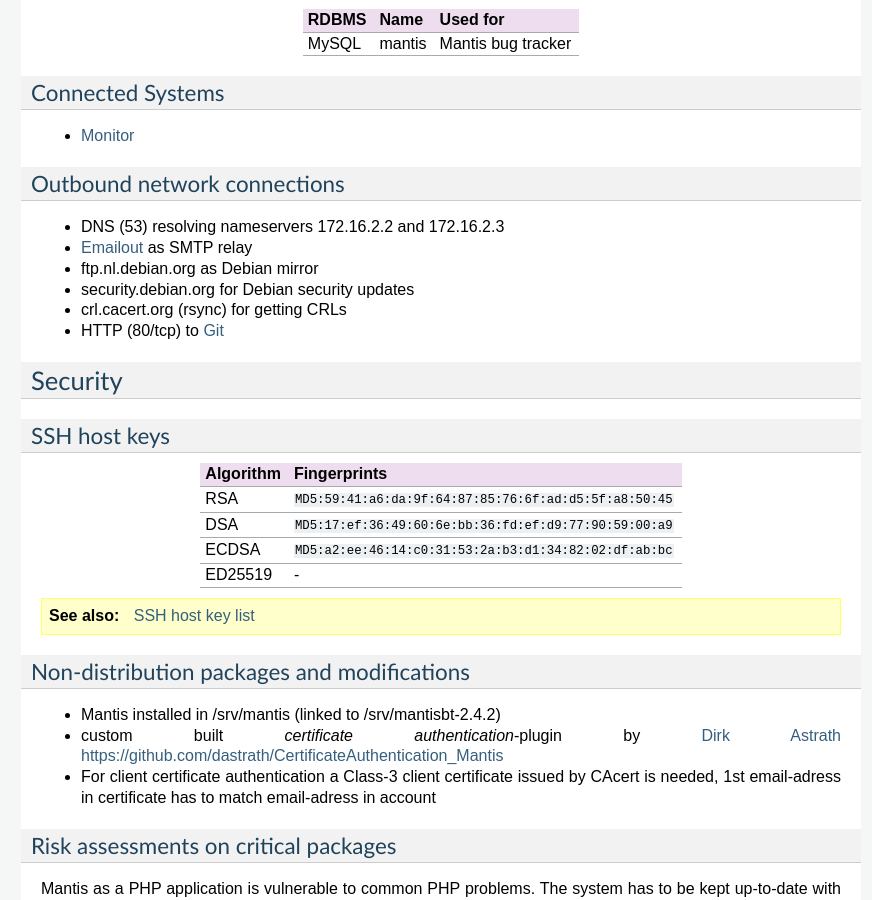
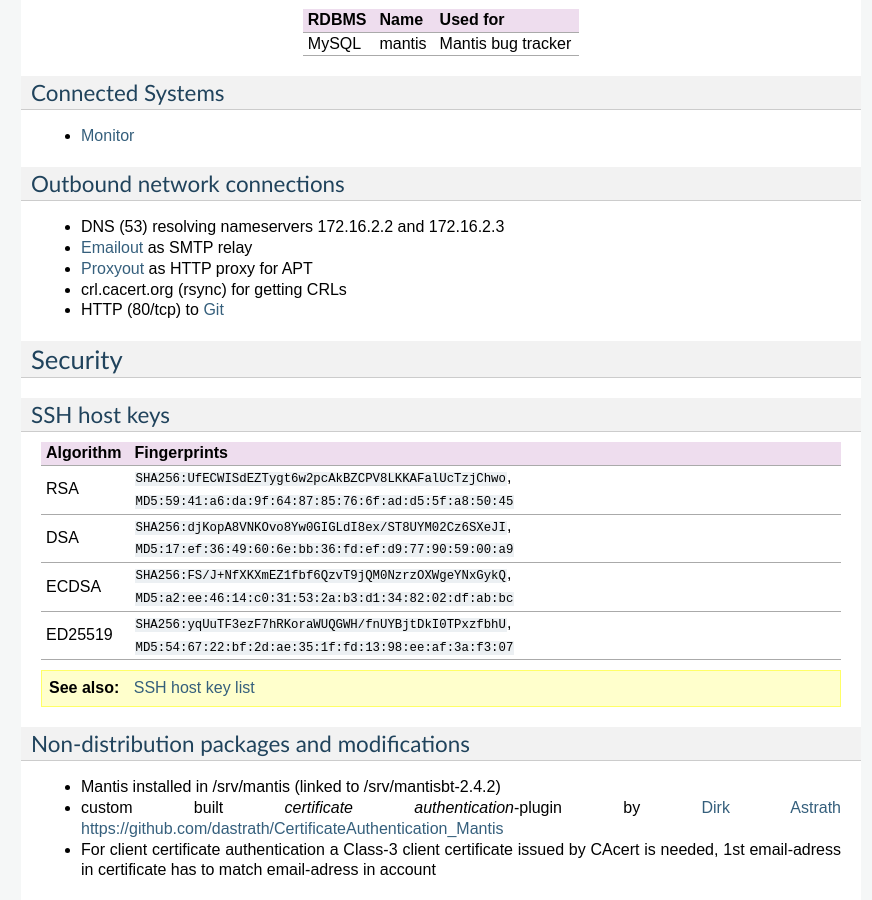
Before and after one commit to CAcertOrg/cacert-infradocs, a Sphinx documentation site: the page built from docs/systems/bugs.rst, in a window 1280 px wide and 900 px high, scrolled down 2192 px. Shown: the whole window, without its empty margins (209-1081 px from the left). Built offline with Sphinx 7.4.7, drawn with Linux system fonts in a browser that asks for light colours; pages that are not in the unit, such as notebooks, are missing from menus; cross-references to code outside the pages are shown as plain code; some of the changed text lies outside the part shown.

Commit message:
Maintenance on bugs.cacert.org
- upgrade OS to Debian Stretch
- use proxyout for APT
- add ED25519 ssh host key

```diff
--- a/docs/systems/bugs.rst
+++ b/docs/systems/bugs.rst
@@ -188,8 +188,7 @@
 
 * DNS (53) resolving nameservers 172.16.2.2 and 172.16.2.3
 * :doc:`emailout` as SMTP relay
-* ftp.nl.debian.org as Debian mirror
-* security.debian.org for Debian security updates
+* :doc:`proxyout` as HTTP proxy for APT
 * crl.cacert.org (rsync) for getting CRLs
 * HTTP (80/tcp) to :doc:`git`
 
@@ -197,9 +196,10 @@
 ========
 
 .. sshkeys::
-   :RSA:   59:41:a6:da:9f:64:87:85:76:6f:ad:d5:5f:a8:50:45
-   :DSA:   17:ef:36:49:60:6e:bb:36:fd:ef:d9:77:90:59:00:a9
-   :ECDSA: a2:ee:46:14:c0:31:53:2a:b3:d1:34:82:02:df:ab:bc
+   :RSA:     SHA256:UfECWISdEZTygt6w2pcAkBZCPV8LKKAFalUcTzjChwo MD5:59:41:a6:da:9f:64:87:85:76:6f:ad:d5:5f:a8:50:45
+   :DSA:     SHA256:djKopA8VNKOvo8Yw0GIGLdI8ex/ST8UYM02Cz6SXeJI MD5:17:ef:36:49:60:6e:bb:36:fd:ef:d9:77:90:59:00:a9
+   :ECDSA:   SHA256:FS/J+NfXKXmEZ1fbf6QzvT9jQM0NzrzOXWgeYNxGykQ MD5:a2:ee:46:14:c0:31:53:2a:b3:d1:34:82:02:df:ab:bc
+   :ED25519: SHA256:yqUuTF3ezF7hRKoraWUQGWH/fnUYBjtDkI0TPxzfbhU MD5:54:67:22:bf:2d:ae:35:1f:fd:13:98:ee:af:3a:f3:07
 
 Non-distribution packages and modifications
 -------------------------------------------
@@ -208,8 +208,11 @@
    pair: non-distribution package; Mantis
 
 * Mantis installed in /srv/mantis (linked to /srv/mantisbt-2.4.2)
-* custom built `certificate authentication`-plugin by :ref:`people_dirk` https://github.com/dastrath/CertificateAuthentication_Mantis
-* For client certificate authentication a Class-3 client certificate issued by CAcert is needed, 1st email-adress in certificate has to match email-adress in account
+* custom built `certificate authentication`-plugin by :ref:`people_dirk`
+  https://github.com/dastrath/CertificateAuthentication_Mantis
+* For client certificate authentication a Class-3 client certificate issued by
+  CAcert is needed, 1st email-adress in certificate has to match email-adress in
+  account
 
 .. _mantis: https://www.mantisbt.org/
 
```
Also changed, not shown: other parts of docs/systems/bugs.rst (+3 -3 lines).
